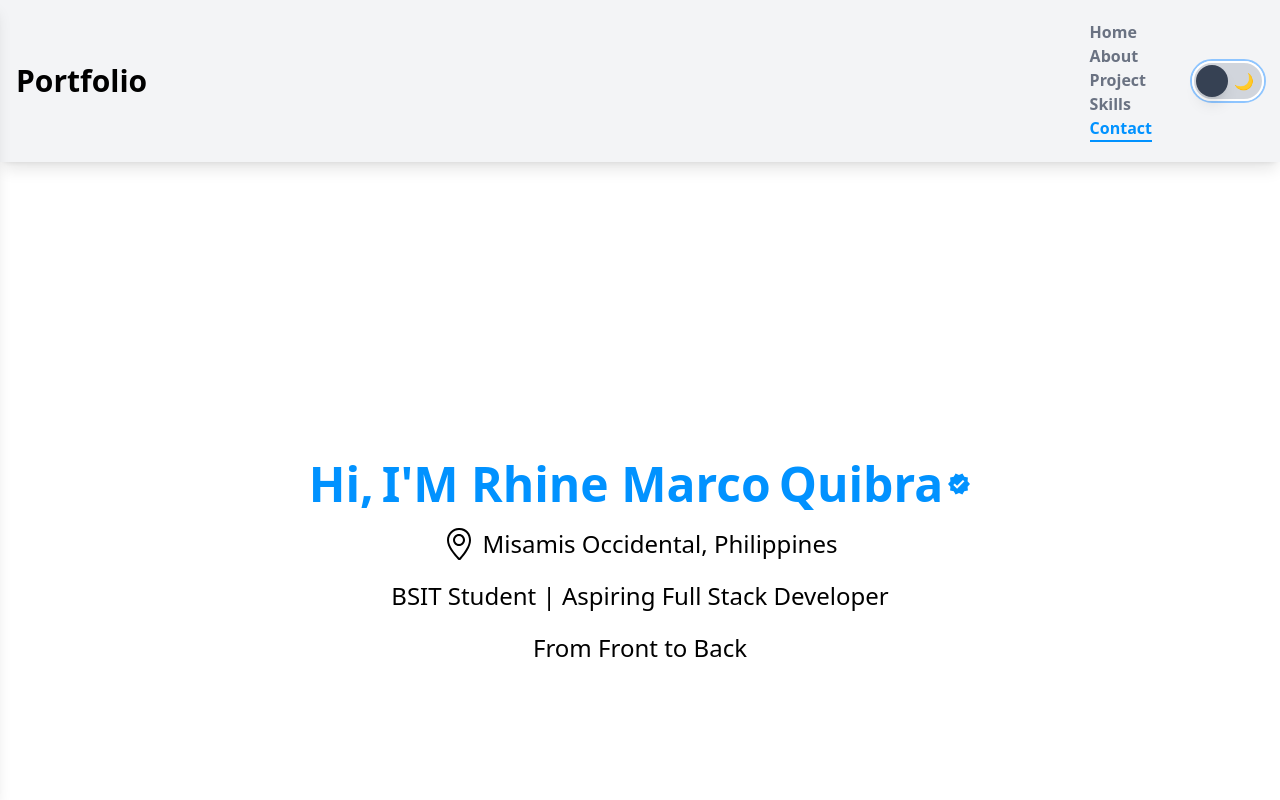
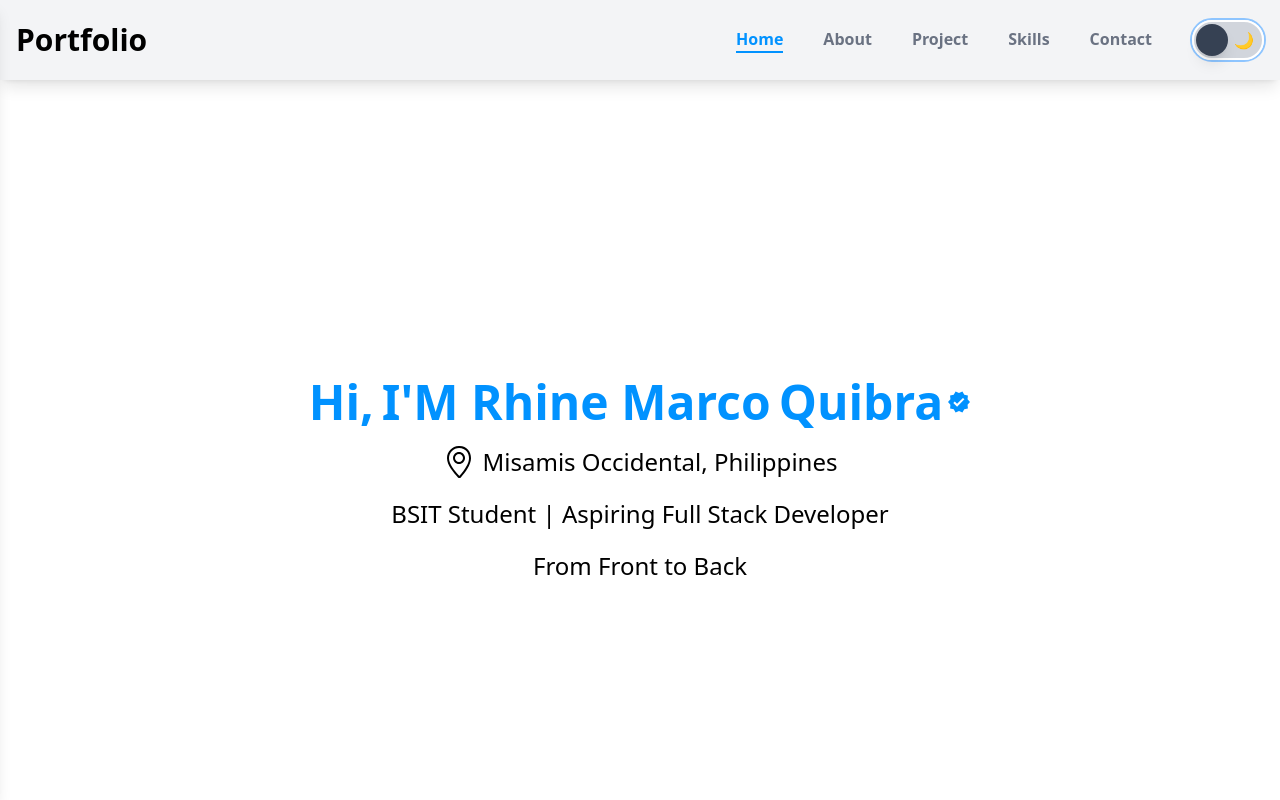
Before and after one commit to programmerstudy164-jpg/Personal_Portfolio, a React (Vite) app: page / in a window 1280 px wide. Shown: the top 800 px of the page. Built offline with nearby package versions, Linux system fonts and the light colour scheme.

Commit message:
add darkmode on Header

```diff
--- a/src/sections/Header.jsx
+++ b/src/sections/Header.jsx
@@ -1,5 +1,6 @@
+import DarkMode from "../components/DarkMode";
 import Nav from "../components/Nav";
-const Header = ({ Dark, setDark, TextColor }) => {
+const Header = ({ Dark, setDark,setOpen }) => {
   return (
     <div
       className={`py-5 sticky top-0 shadow-lg ${
@@ -8,8 +9,8 @@ const Header = ({ Dark, setDark, TextColor }) => {
     >
       <div className="flex justify-between items-center mx-4">
            <button
-          className={`flex md:hidden  text-2xl ${Dark? "text-white":"text-black"}`}
-
+          className={`flex cursor-pointer md:hidden  text-2xl ${Dark? "text-white":"text-black"}`}
+            onClick={() => setOpen(true)}
         >
           ☰
         </button>
@@ -23,28 +24,10 @@ const Header = ({ Dark, setDark, TextColor }) => {
 
 
         <div className="flex gap-10 justify-center  items-center  md:flex hidden ">
-          <Nav TextColor={TextColor} />
-          <div className="flex items-center outline-2 outline-blue-300 rounded-full">
-            <div
-              onClick={() => setDark(!Dark)}
-              className="relative w-18 h-10 bg-gray-300 dark:bg-gray-700 rounded-full cursor-pointer transition-colors border-2 border-white"
-            >
-              <span className="absolute left-2 top-1/2 -translate-y-1/2 text-yellow-400">
-                ☀️
-              </span>
-              <span className="absolute right-2 top-1/2 -translate-y-1/2 text-blue-400">
-                🌙
-              </span>
 
-              <div
-                className={`absolute top-0.5 left-0.5 w-8 h-8  ${
-                  Dark ? "bg-white" : "bg-gray-700"
-                } rounded-full shadow-lg  transition-transform duration-300 ${
-                  Dark ? "translate-x-8" : "translate-x-0"
-                }`}
-              ></div>
-            </div>
-          </div>
+            <Nav display={"flex"} gap={"space-x-10"} setOpen={setOpen}/>
+
+           <DarkMode Dark={Dark} setDark={setDark}/>
 
         </div>
 
```
